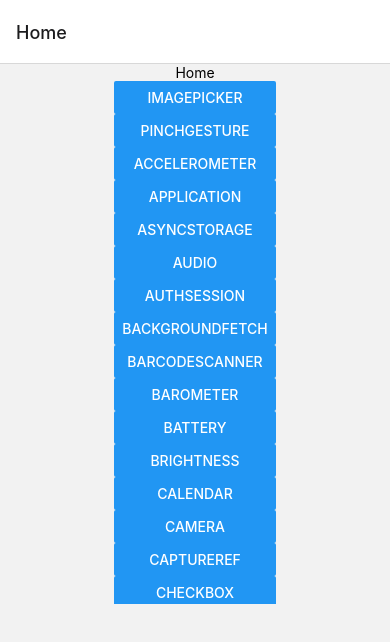
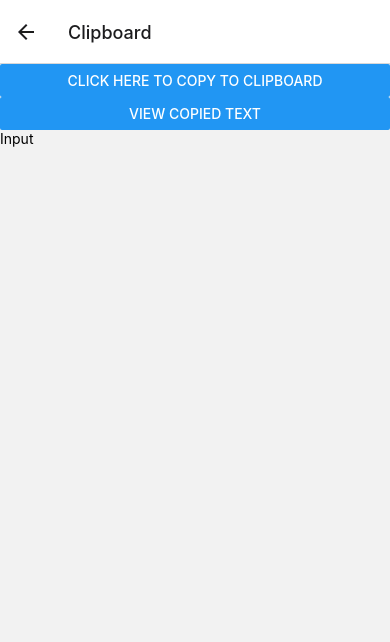
Before and after one commit to GuilhermeSousaDev/Expo, a React Native app: screen /Clipboard in a window 390 px wide. Shown: the top 642 px of the page. Built offline with nearby package versions, Linux system fonts and the light colour scheme; what expo-task-manager would draw is missing.

Commit message:
Expo Clipboard

```diff
--- a/App.js
+++ b/App.js
@@ -21,6 +21,7 @@ import Calendar from './screens/Calendar';
 import Camera from './screens/Camera';
 import CaptureRef from './screens/CaptureRef';
 import Checkbox from './screens/Checkbox';
+import Clipboard from './screens/Clipboard';
 
 export default function App() {
   return (
@@ -43,6 +44,7 @@ export default function App() {
         <Stack.Screen name='Camera' component={Camera} />
         <Stack.Screen name='CaptureRef' component={CaptureRef} />
         <Stack.Screen name='Checkbox' component={Checkbox} />
+        <Stack.Screen name='Clipboard' component={Clipboard} />
       </Stack.Navigator>
       <StatusBar style="light" />
     </NavigationContainer>
--- a/package.json
+++ b/package.json
@@ -23,6 +23,7 @@
     "expo-calendar": "~11.0.1",
     "expo-camera": "~13.1.0",
     "expo-checkbox": "~2.2.2",
+    "expo-clipboard": "~4.0.1",
     "expo-image-picker": "~14.0.2",
     "expo-media-library": "~15.0.0",
     "expo-random": "~13.0.0",
--- /dev/null
+++ b/screens/Clipboard.js
@@ -0,0 +1,31 @@
+import { useState } from 'react';
+import { View, Text, Button, Alert, TextInput } from "react-native";
+import * as Clipboard from 'expo-clipboard';
+
+export default function ClipboardScreen() {
+    const [copiedText, setCopiedText] = useState();
+
+    const copyToClipboard = async () => {
+        try {
+            await Clipboard.setStringAsync('Hello Word from Clipboard');
+            Alert.alert('Saved');
+        } catch (e) {
+            console.log(e);
+        }
+    }
+
+    const fetchCopiedText = async () => {
+        const text = await Clipboard.getStringAsync();
+        setCopiedText(text);
+    }
+
+    return (
+        <View>
+            <Button title="Click here to copy to Clipboard" onPress={copyToClipboard} />
+            <Button title="View copied text" onPress={fetchCopiedText} />
+
+            <Text>{ copiedText }</Text>
+            <TextInput placeholder='Input' />
+        </View>
+    )
+}
--- a/screens/Home.js
+++ b/screens/Home.js
@@ -26,6 +26,7 @@ export default function Home({ navigation }) {
                 <Button title="Camera" onPress={() => navigate('Camera')} />
                 <Button title="CaptureRef" onPress={() => navigate('CaptureRef')} />
                 <Button title="Checkbox" onPress={() => navigate('Checkbox')} />
+                <Button title="Clipboard" onPress={() => navigate('Clipboard')} />
             </ScrollView>
         </View>
     )
```
Also changed, not shown: 1 other file (tests, documents, lock files or other folders).
